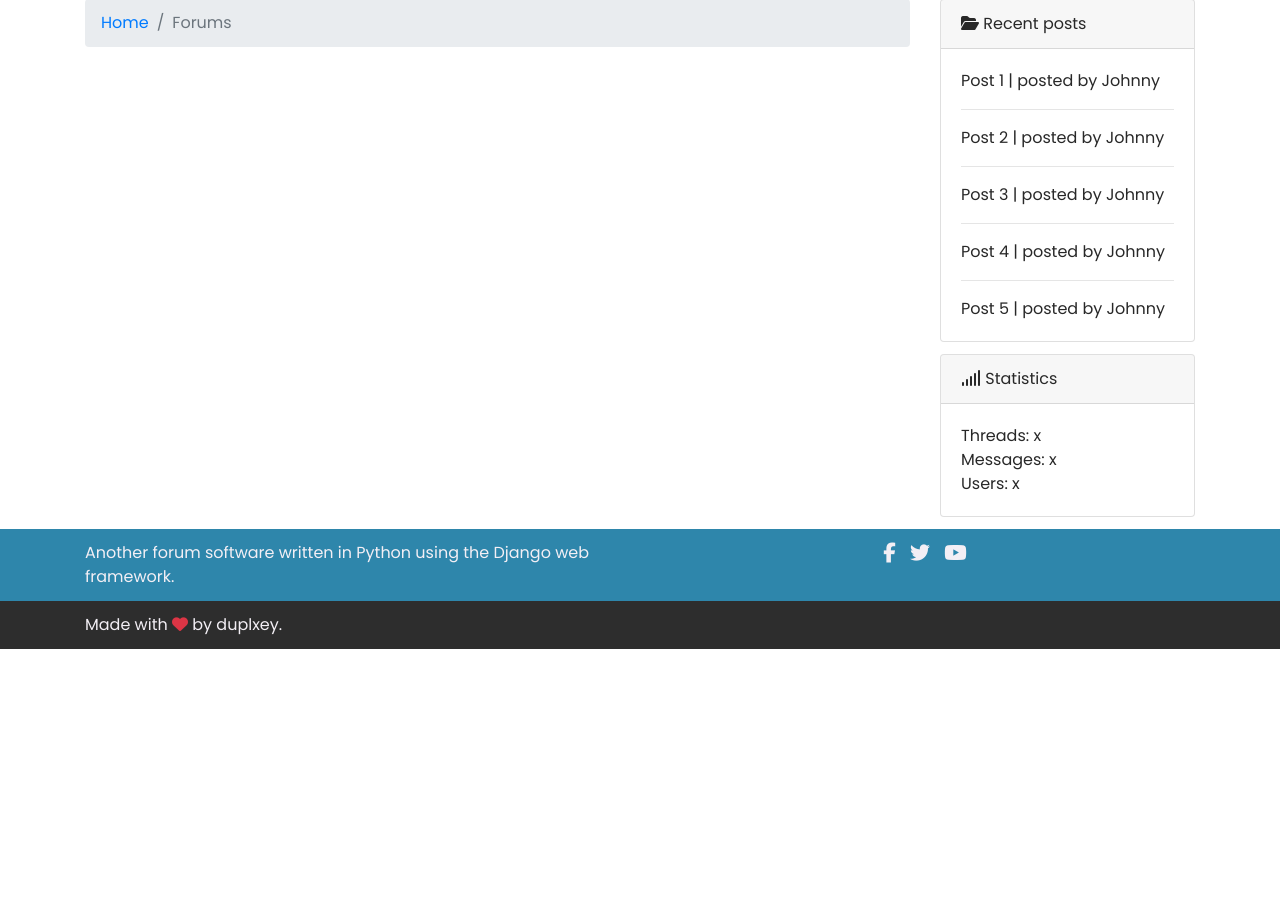
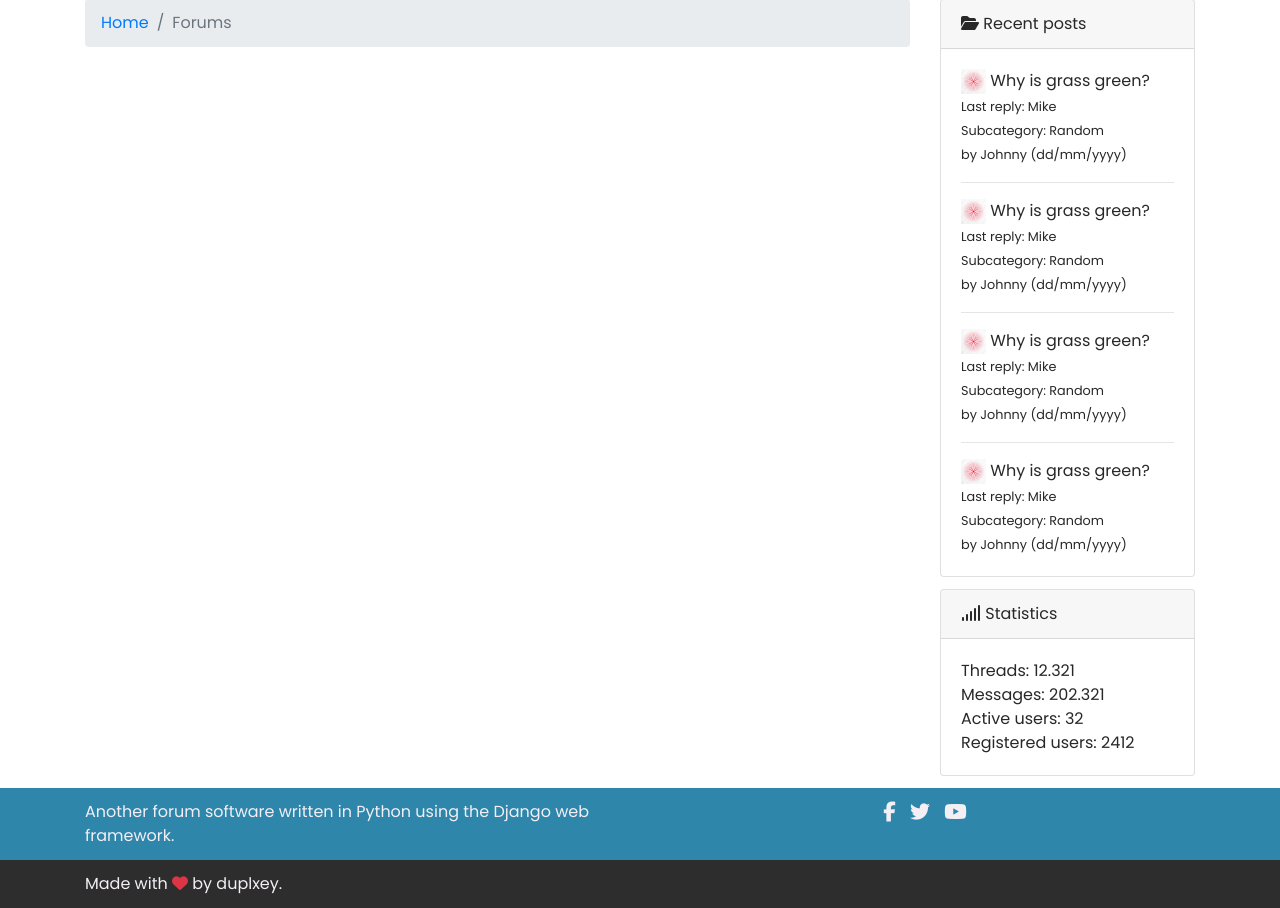
Before and after one commit to duplxey/NForum, a Django app: page /forum/ in a window 1280 px wide. Shown: the part 164-1072 px from the top of the page. Before the commit the page ends 813 px from the top, so only its background shows below. Run offline with Django 3.2, Linux system fonts and the light colour scheme; data that the repository does not hold is empty; some libraries are stand-ins or nearby versions.

Commit message:
Recent posts are now displayed nicer

```diff
--- a/forum/templates/forum/index.html
+++ b/forum/templates/forum/index.html
@@ -1,4 +1,6 @@
 {% extends "base.html" %}
+
+{% load static %}
 
 {% block body %}
 	<div class="container">
@@ -27,23 +29,22 @@
 				<div class="card">
 					<div class="card-header"><i class="fas fa-folder-open"></i> Recent posts</div>
 					<div class="card-body">
-						Post 1 | posted by Johnny
+						<img src="{% static "img/user-logo.jpg" %}" class="avatar-mini" alt="Johnny profile picture"> Why is grass green?<br><small>Last reply: Mike<br>Subcategory: Random<br>by Johnny (dd/mm/yyyy)</small>
 						<hr>
-						Post 2 | posted by Johnny
+						<img src="{% static "img/user-logo.jpg" %}" class="avatar-mini" alt="Johnny profile picture"> Why is grass green?<br><small>Last reply: Mike<br>Subcategory: Random<br>by Johnny (dd/mm/yyyy)</small>
 						<hr>
-						Post 3 | posted by Johnny
+						<img src="{% static "img/user-logo.jpg" %}" class="avatar-mini" alt="Johnny profile picture"> Why is grass green?<br><small>Last reply: Mike<br>Subcategory: Random<br>by Johnny (dd/mm/yyyy)</small>
 						<hr>
-						Post 4 | posted by Johnny
-						<hr>
-						Post 5 | posted by Johnny
+						<img src="{% static "img/user-logo.jpg" %}" class="avatar-mini" alt="Johnny profile picture"> Why is grass green?<br><small>Last reply: Mike<br>Subcategory: Random<br>by Johnny (dd/mm/yyyy)</small>
 					</div>
 				</div>
 				<div class="card">
 					<div class="card-header"><i class="fas fa-signal"></i> Statistics</div>
 					<div class="card-body">
-						Threads: x<br>
-						Messages: x<br>
-						Users: x<br>
+						Threads: 12.321<br>
+						Messages: 202.321<br>
+						Active users: 32<br>
+						Registered users: 2412<br>
 					</div>
 				</div>
 			</div>
--- a/static/css/style.css
+++ b/static/css/style.css
@@ -67,6 +67,11 @@ header, footer {
     height: 100px;
 }
 
+.avatar-mini {
+    width: 25px;
+    height: 25px;
+}
+
 .section {
     padding: 30px 0;
 }
```
